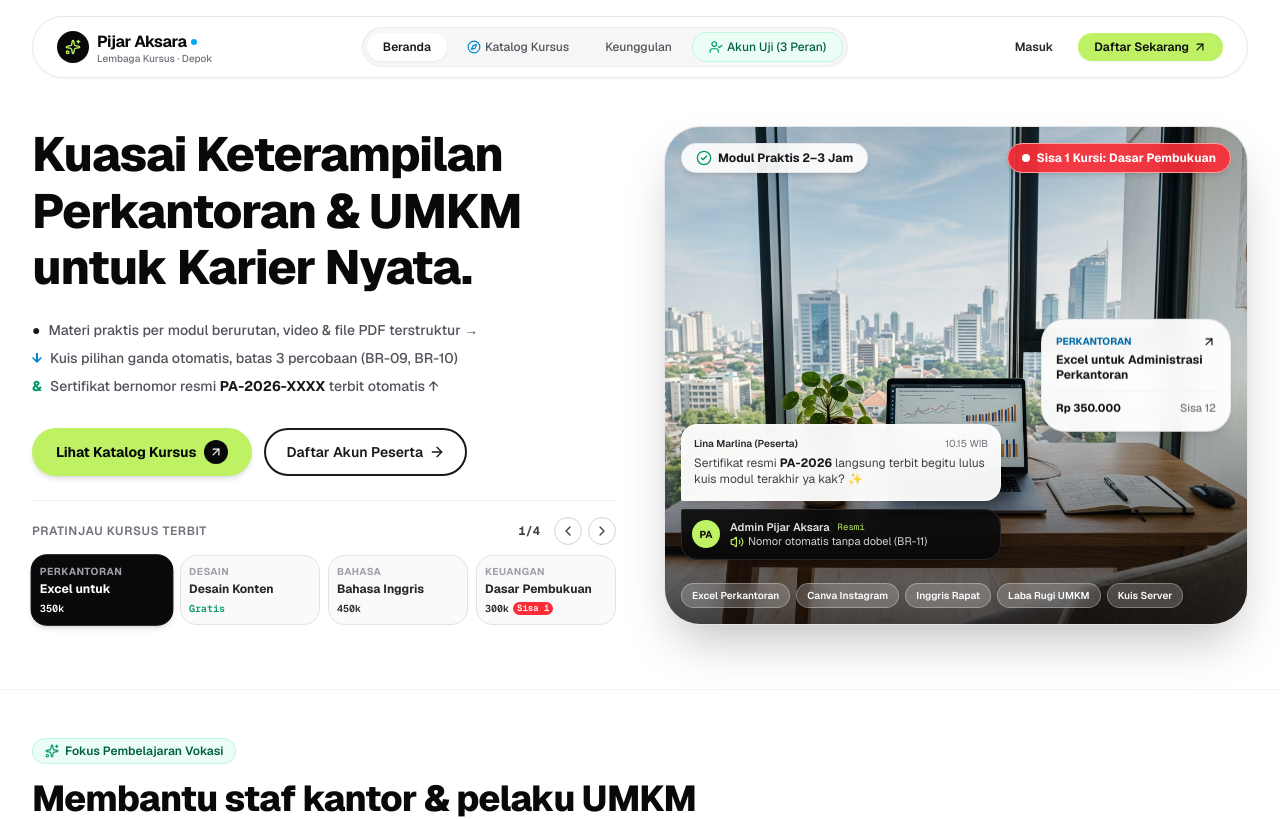
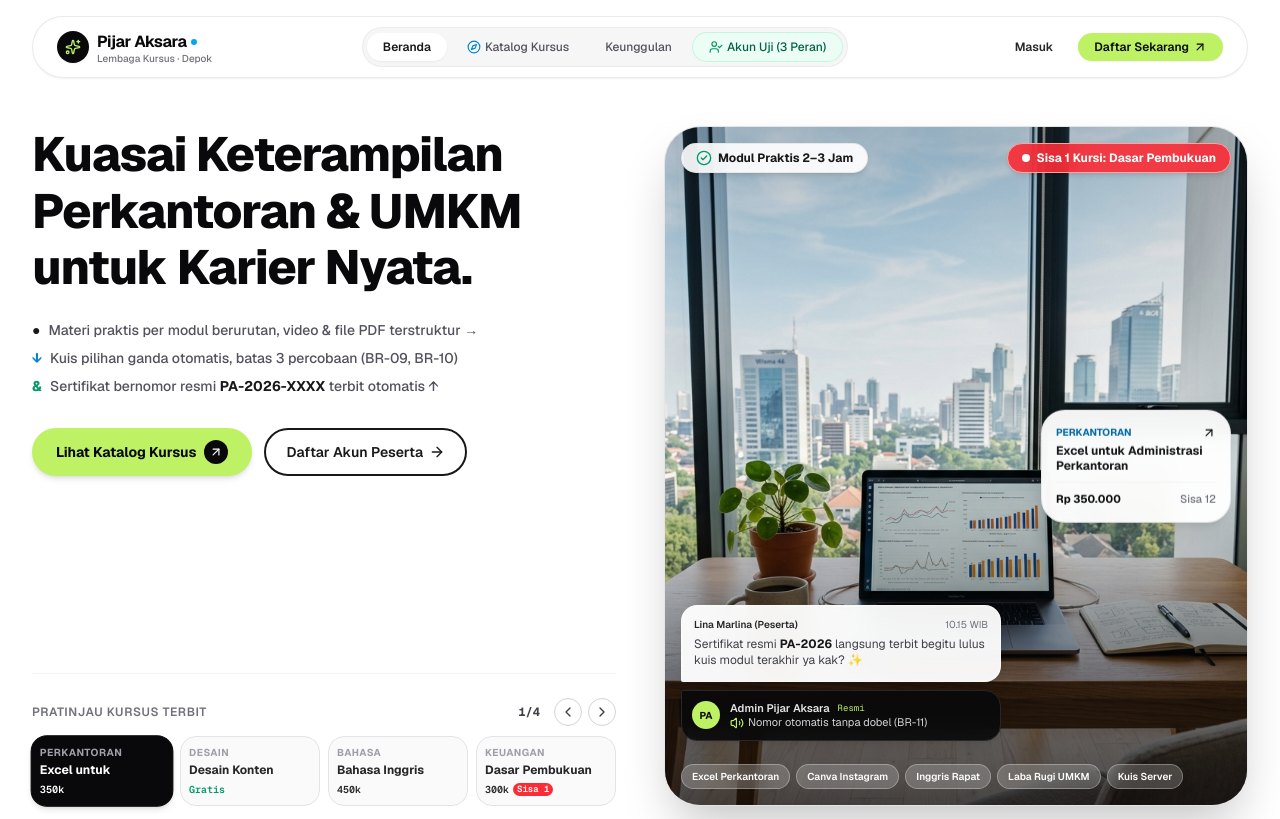
Before and after one commit to salmouzx/kursus-pijar-aksara-salma, a Next.js app: page / in a window 1280 px wide. Shown: the top 819 px of the page. Built offline with nearby package versions, Linux system fonts and the light colour scheme.

Commit message:
style(hero): selaraskan jarak vertikal dan panjang gambar agar sejajar presisi bawah dengan thumbnail kursus

```diff
--- a/src/components/hero-section.tsx
+++ b/src/components/hero-section.tsx
@@ -42,8 +42,8 @@ export function HeroSection({ onSelectCourse, onOpenAuth, onScrollToCatalog }: H
         <div className="grid grid-cols-1 lg:grid-cols-12 gap-8 lg:gap-12 items-stretch">
 
           {/* Left Column: Bold Typography & Content */}
-          <div className="lg:col-span-6 flex flex-col justify-between space-y-6">
-
+          <div className="lg:col-span-6 flex flex-col justify-between h-full">
+            <div className="space-y-6">
               {/* Main Editorial Headline dengan jeda profesional */}
               <h1 className="text-3xl sm:text-4xl lg:text-5xl font-extrabold tracking-tight text-zinc-950 leading-[1.22] sm:leading-[1.18]">
                 Kuasai Keterampilan Perkantoran & UMKM <br className="hidden sm:inline" />
@@ -86,9 +86,10 @@ export function HeroSection({ onSelectCourse, onOpenAuth, onScrollToCatalog }: H
                   <ArrowRight className="w-4 h-4" />
                 </button>
               </div>
+            </div>
 
             {/* Interactive Mini Thumbnail Carousel (inspired by download.jpeg) */}
-            <div className="pt-4 border-t border-zinc-100">
+            <div className="pt-6 border-t border-zinc-100 mt-6">
               <div className="flex items-center justify-between mb-2.5">
                 <span className="text-xs font-semibold text-zinc-500 uppercase tracking-wider">
                   Pratinjau Kursus Terbit
@@ -154,8 +155,8 @@ export function HeroSection({ onSelectCourse, onOpenAuth, onScrollToCatalog }: H
           </div>
 
           {/* Right Column: High-Impact Visual Frame with Floating Elements */}
-          <div className="lg:col-span-6 relative flex flex-col">
-            <div className="relative w-full h-full min-h-[500px] sm:min-h-[580px] lg:min-h-full rounded-[28px] sm:rounded-[36px] overflow-hidden border border-zinc-200/90 shadow-2xl group bg-zinc-100">
+          <div className="lg:col-span-6 flex flex-col h-full self-stretch">
+            <div className="relative w-full flex-1 min-h-[520px] sm:min-h-[600px] lg:min-h-[680px] rounded-[28px] sm:rounded-[36px] overflow-hidden border border-zinc-200/90 shadow-2xl group bg-zinc-100">
 
               {/* Photo Image */}
               <Image
```
Lines whose indentation alone changed are shown as unchanged.
